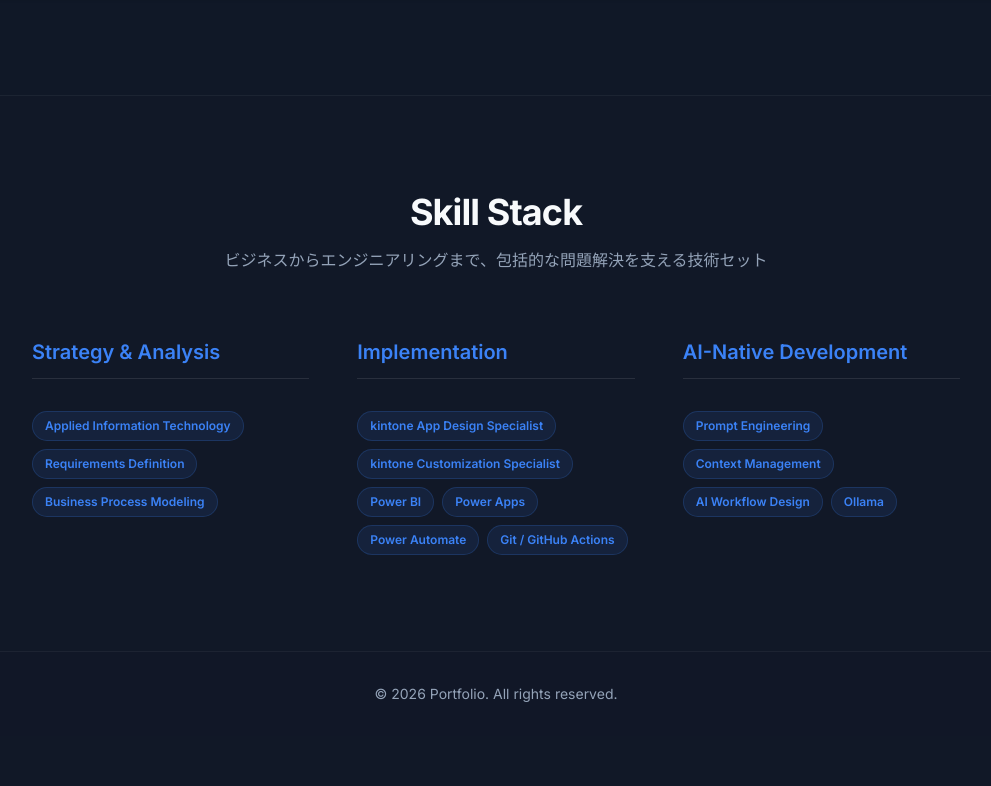
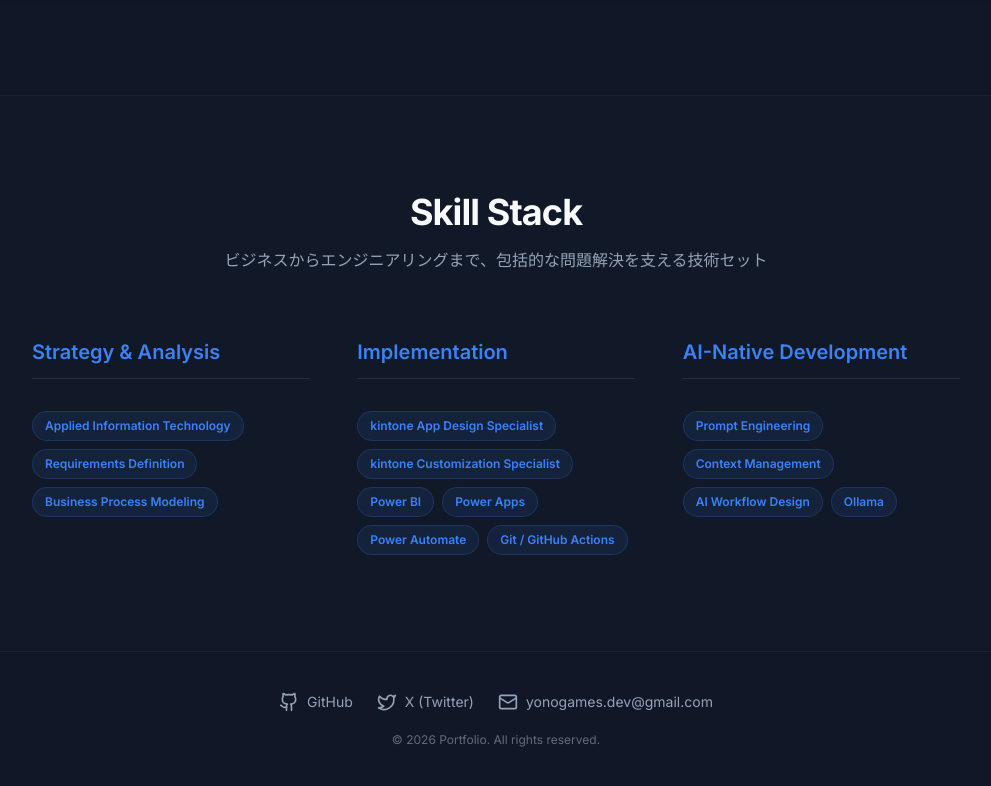
Before and after one commit to yono-code/my_app, a Next.js app: page / in a window 1280 px wide. Shown: the part 2894-3680 px from the top of the page, without its empty margins (144-1135 px from the left). Before the commit the page ends 3630 px from the top, so only its background shows below. Built offline with nearby package versions, Linux system fonts and the light colour scheme.

Commit message:
feat: add social links (GitHub, X, Email) to footer

```diff
--- a/src/app/layout.tsx
+++ b/src/app/layout.tsx
@@ -1,5 +1,6 @@
 import type { Metadata } from "next";
 import { Inter } from "next/font/google";
+import { Github, Twitter, Mail } from "lucide-react";
 import "./globals.css";
 
 const inter = Inter({ subsets: ["latin"] });
@@ -34,9 +35,42 @@
           {children}
         </div>
 
-        {/* Minimal Footer */}
-        <footer className="py-8 text-center border-t border-white/5 bg-primary/20">
-          <p className="text-sm text-muted">© {new Date().getFullYear()} Portfolio. All rights reserved.</p>
+        {/* Footer */}
+        <footer className="py-10 text-center border-t border-white/5 bg-primary/20">
+          <div className="max-w-7xl mx-auto px-6 flex flex-col items-center gap-5">
+            {/* Social Links */}
+            <div className="flex items-center gap-6">
+              <a
+                href="https://github.com/yono-code"
+                target="_blank"
+                rel="noopener noreferrer"
+                aria-label="GitHub"
+                className="flex items-center gap-2 text-muted hover:text-accent transition-colors duration-200 group"
+              >
+                <Github className="h-5 w-5 group-hover:scale-110 transition-transform duration-200" />
+                <span className="text-sm hidden sm:inline">GitHub</span>
+              </a>
+              <a
+                href="https://x.com/yonogames1"
+                target="_blank"
+                rel="noopener noreferrer"
+                aria-label="X (Twitter)"
+                className="flex items-center gap-2 text-muted hover:text-accent transition-colors duration-200 group"
+              >
+                <Twitter className="h-5 w-5 group-hover:scale-110 transition-transform duration-200" />
+                <span className="text-sm hidden sm:inline">X (Twitter)</span>
+              </a>
+              <a
+                href="mailto:yonogames.dev@gmail.com"
+                aria-label="Contact"
+                className="flex items-center gap-2 text-muted hover:text-accent transition-colors duration-200 group"
+              >
+                <Mail className="h-5 w-5 group-hover:scale-110 transition-transform duration-200" />
+                <span className="text-sm hidden sm:inline">yonogames.dev@gmail.com</span>
+              </a>
+            </div>
+            <p className="text-xs text-muted/60">© {new Date().getFullYear()} Portfolio. All rights reserved.</p>
+          </div>
         </footer>
       </body>
     </html>
```
